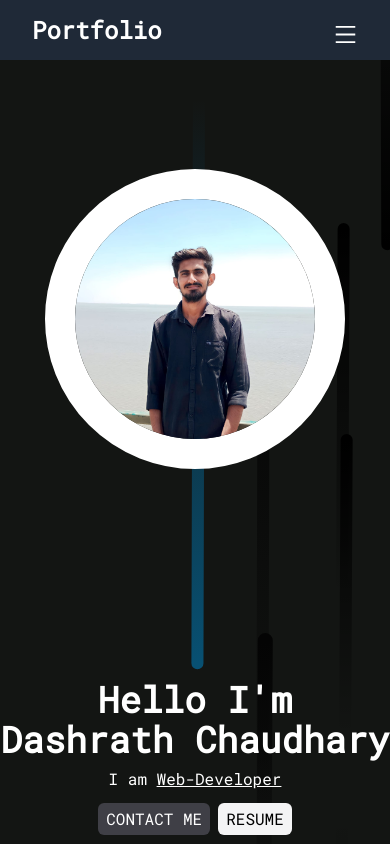
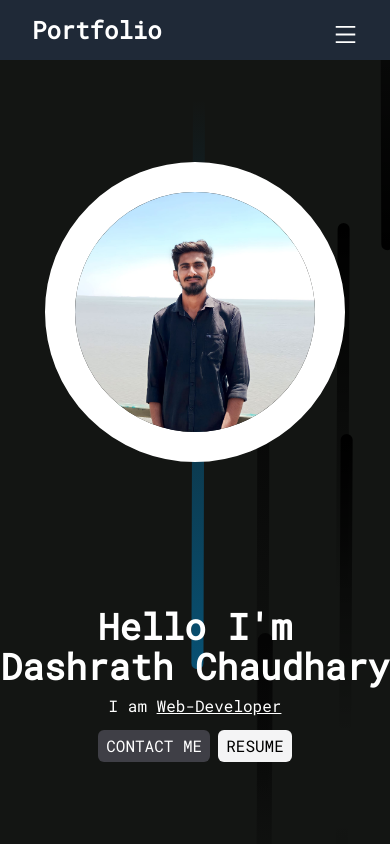
Before and after one commit to Dashrath-chaudhary/portfolio, a React (Create React App) app: page / in a window 390 px wide. Built offline with nearby package versions, Linux system fonts and the light colour scheme.

Commit message:
changed home height

```diff
--- a/src/components/Home.js
+++ b/src/components/Home.js
@@ -6,11 +6,11 @@ const Home = ({selectedItem}) => {
 
   return (
     <div id='home'>
-      <div className='flex justify-center flex-wrap flex-shrink-1 items-center sm:w-full sm:h-[750px] mt-20 sm:mt-0 w-full h-screen gap-8'>
+      <div className='flex justify-center flex-wrap flex-shrink-1 items-center sm:w-full sm:h-[750px] mt-10 sm:mt-0 w-full h-screen sm:gap-8'>
         <div>
-          <img src={image} alt="image" className='w-[300px] h-[300px] rounded-full flex border-white border-[30px] flex-shrink-1 '/>
+          <img src={image} alt="image" className='w-[300px] h-[300px]  rounded-full flex border-white border-[30px] flex-shrink-1 '/>
         </div>
-        <div className='text-white flex flex-col items-center'>
+        <div className='text-white flex flex-col mt-[-100px] sm:mt-0 items-center'>
           <h2 className='font-bold text-4xl'>Hello I'm</h2>
           <h2 className='font-bold text-4xl'>Dashrath Chaudhary</h2>
           <p className='mt-2'>I am <span className='underline underline-offset-1'>Web-Developer</span></p>
```
